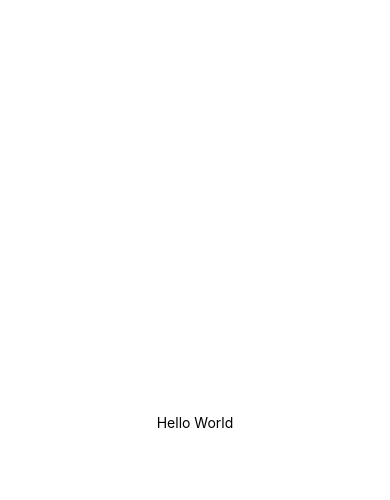
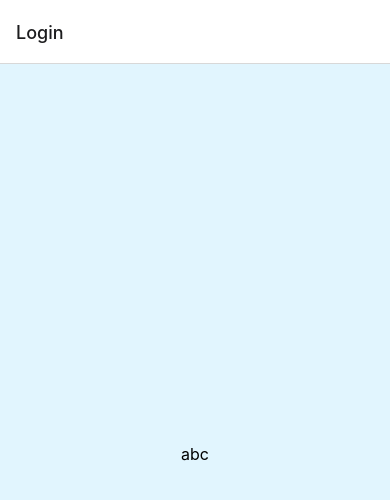
Before and after one commit to hiagooliveirap/tcc_expo, a React Native app: screen /Login in a window 390 px wide. Shown: the top 500 px of the page. Built offline with nearby package versions, Linux system fonts and the light colour scheme.

Commit message:
Configurando rotas

```diff
--- a/App.js
+++ b/App.js
@@ -1,15 +1,14 @@
-import { StatusBar } from 'expo-status-bar';''
+import { StatusBar } from 'expo-status-bar';
 import { StyleSheet, Text, View } from 'react-native';
+import Login from './src/login';
 import Constants from 'expo-constants';
 
+import Rotas from './src/rotas/rotas';
 // import Teste from './src/cadCliente';
 
 export default function App() {
   return (
-    <View style={styles.container}>
-      <Text>Hello World</Text>
-      <StatusBar style="light" />
-    </View>
+      <Rotas />
   );
 }
 
--- a/src/login/index.js
+++ b/src/login/index.js
@@ -4,7 +4,7 @@ import styles from './styles';
 export default function Login() {
     return(
         <View style={styles.container}>
-            <Text>a</Text>
+            <Text style={styles.text}>abc</Text>
         </View>
     );
 }
--- a/src/login/styles.js
+++ b/src/login/styles.js
@@ -1,6 +1,6 @@
 import { StyleSheet } from "react-native";
 
-const Styles = StyleSheet.create({
+const styles = StyleSheet.create({
     container: {
         flex: 1,
         justifyContent: 'center',
--- a/src/main/styles.js
+++ b/src/main/styles.js
@@ -1,6 +1,6 @@
 import { StyleSheet } from "react-native";
 
-const Styles = StyleSheet.create({
+const styles = StyleSheet.create({
     container: {
         flex: 1,
         justifyContent: 'center',
--- a/src/pedidos/index.js
+++ b/src/pedidos/index.js
@@ -4,7 +4,7 @@ import styles from './styles';
 export default function Pedidos() {
     return(
         <View style={styles.container}>
-            <Text>a</Text>
+            <Text>abc</Text>
         </View>
     );
 }
--- a/src/rotas/rotas.js
+++ b/src/rotas/rotas.js
@@ -0,0 +1,24 @@
+import * as React from 'react';
+import { NavigationContainer } from '@react-navigation/native';
+import { createNativeStackNavigator } from '@react-navigation/native-stack';
+
+import Login from '../login';
+// import Main from '../main';
+// import CadastroUsuario from '../cadCliente';
+// import CadastroEnderecoCliente from '../enderecoCliente';
+
+const Stack = createNativeStackNavigator();
+
+export default function Rotas() {
+    return(
+        <NavigationContainer>
+            <Stack.Navigator>
+                <Stack.Screen name="Login" component={Login} />
+                {/* <Stack.Screen name="Main" component={Main} /> */}
+                {/* <Stack.Screen name="CadastroUsuario" component={CadastroUsuario} />
+                <Stack.Screen name="CadastroEnderecoCliente" component={CadastroEnderecoCliente} /> */}
+            </Stack.Navigator>
+        </NavigationContainer>
+    );
+
+}
```
Also changed, not shown: package.json (+6 -5 lines), 1 other file (tests, documents, lock files or other folders).
